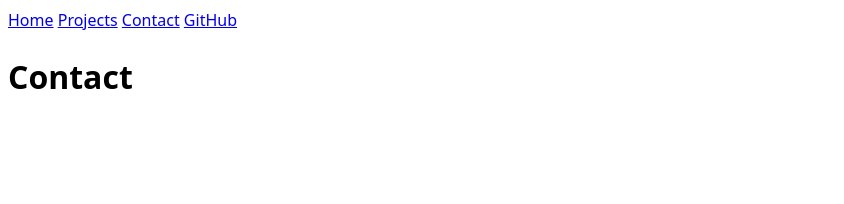
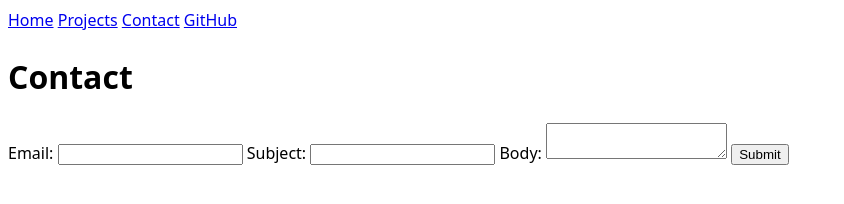
Before and after one commit to TigranZhamakochyan/portfolio, a plain HTML site: page contact/index.html in a window 1280 px wide. Shown: the whole page, without its empty margins (0-844 px from the left). Drawn offline with Linux system fonts and the light colour scheme.

Commit message:
add contact form

```diff
--- a/contact/index.html
+++ b/contact/index.html
@@ -1,18 +1,36 @@
 <!DOCTYPE html>
 <html lang="en">
+
 <head>
     <meta charset="UTF-8">
     <meta name="viewport" content="width=device-width, initial-scale=1.0">
     <title>Contact</title>
     <link rel="stylesheet" href="../style.css">
 </head>
+
 <body>
     <nav>
-    <a href="../index.html">Home</a>
-    <a href="../projects/index.html">Projects</a>
-    <a href="../contact/index.html">Contact</a>
-    <a href="https://github.com/TigranZhamakochyan" target="_blank">GitHub</a>
+        <a href="../index.html">Home</a>
+        <a href="../projects/index.html">Projects</a>
+        <a href="../contact/index.html">Contact</a>
+        <a href="https://github.com/TigranZhamakochyan" target="_blank">GitHub</a>
     </nav>
     <h1>Contact</h1>
+    <form action="mailto:tzhamakochyan@ucsd.edu" method="POST" enctype="text/plain">
+        <label>
+            Email:
+            <input type="email" name="email">
+        </label>
+        <label>
+            Subject:
+            <input name="subject">
+        </label>
+        <label>
+            Body:
+            <textarea name="body"></textarea>
+        </label>
+        <button>Submit</button>
+    </form>
 </body>
+
 </html>
```
